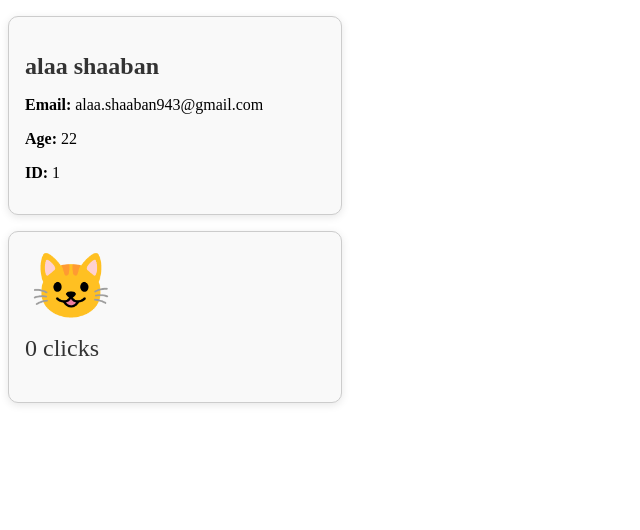
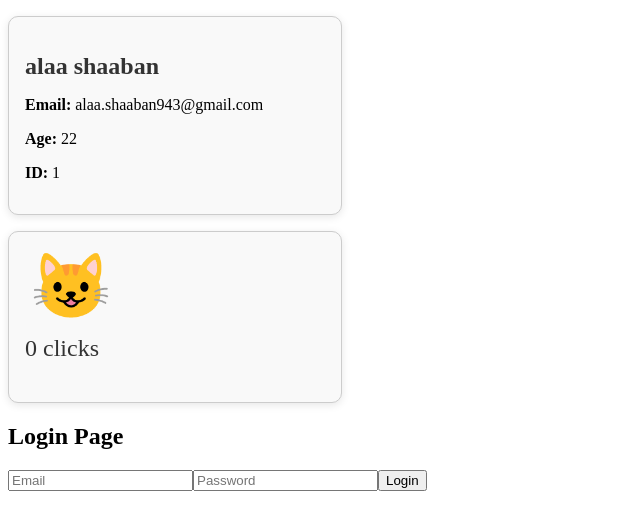
Before and after one commit to alaafawzyyyy/CyberGuardX-Front-Tasks2, a React (Create React App) app: page / in a window 1280 px wide. Shown: the top 530 px of the page, without its empty margins (0-640 px from the left). Built offline with nearby package versions, Linux system fonts and the light colour scheme.

Commit message:
task3 LoginPage component

```diff
--- a/src/App.js
+++ b/src/App.js
@@ -1,3 +1,4 @@
+import LoginPage from "./LoginPage";
 import PopCat from "./PopCat";
 import UseCard from "./UserCard";
 function App() {
@@ -10,6 +11,7 @@ function App() {
       id="1"
       />
       <PopCat/>
+      <LoginPage/>
     </div>
   );
 }
--- /dev/null
+++ b/src/LoginPage.css
@@ -0,0 +1,40 @@
+.login-container {
+  width: 300px;
+  margin: 5rem auto;
+  padding: 2rem;
+  border-radius: 12px;
+  box-shadow: 0 0 10px rgba(0, 0, 0, 0.1);
+  text-align: center;
+  background-color: #f5f5f5;
+}
+
+.login-form {
+  display: flex;
+  flex-direction: column;
+  gap: 1rem;
+}
+
+.login-form input {
+  padding: 0.6rem;
+  border: 1px solid #ccc;
+  border-radius: 6px;
+}
+
+.login-form button {
+  padding: 0.7rem;
+  border: none;
+  background-color: #007bff;
+  color: white;
+  border-radius: 6px;
+  cursor: pointer;
+  transition: background-color 0.3s ease;
+}
+
+.login-form button:hover {
+  background-color: #0056b3;
+}
+
+.message {
+  margin-top: 1rem;
+  font-weight: bold;
+}
--- /dev/null
+++ b/src/LoginPage.js
@@ -0,0 +1,58 @@
+import { useState } from "react";
+
+
+const authorizedUsers = [
+  { email: "alaa@gmail.com", password: "123456" },
+  { email: "hager@gmail.com", password: "admin123" },
+];
+
+
+function LoginPage() {
+    const[email, setEmail]=useState("")
+    const[password,setPassword]=useState("")
+    const[message,setMessage]=useState("")
+
+
+    const handleSubmit = (e)=>{
+        e.preventDefault();
+
+        const userFound = authorizedUsers.find(
+            (user)=>user.email === email && user.password === password);
+
+            if(userFound)
+                {setMessage(" Login successful!");
+                 setEmail("");
+                 setPassword("")
+                }
+            else {setMessage("Invalid email or password.")}
+            }
+
+    return (
+        <div className="login-container">
+            <h2>Login Page</h2>
+            <form className="login-form" onSubmit={handleSubmit}>
+            <input
+            type="email"
+            value={email}
+            onChange={(e)=>setEmail(e.target.value)}
+            placeholder="Email"
+            required
+            />
+
+            <input
+            type="password"
+            value={password}
+            onChange={(e)=>setPassword(e.target.value)}
+            placeholder="Password"
+            required
+            />
+
+            <button type="submit">Login</button>
+
+            </form>
+
+            <p className="message">{message}</p>
+        </div>
+    );
+}
+export default LoginPage;
```
